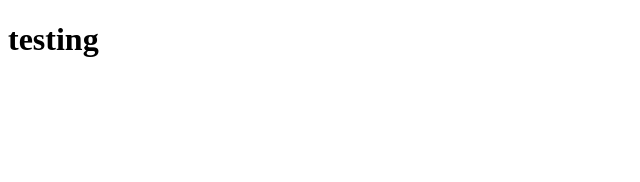
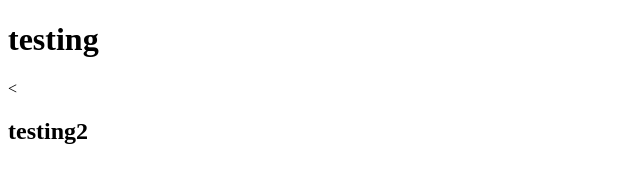
Before and after one commit to nfeher/new-repo, a plain HTML site: page index.html in a window 1280 px wide. Shown: the whole page, without its empty margins (0-640 px from the left). Drawn offline with Linux system fonts and the light colour scheme.

Commit message:
Added test2 to new branch

```diff
--- a/index.html
+++ b/index.html
@@ -6,5 +6,6 @@
   </head>
   <body>
     <h1>testing</h1>
+    <<h2>testing2</h2>
   </body>
 </html>
```
